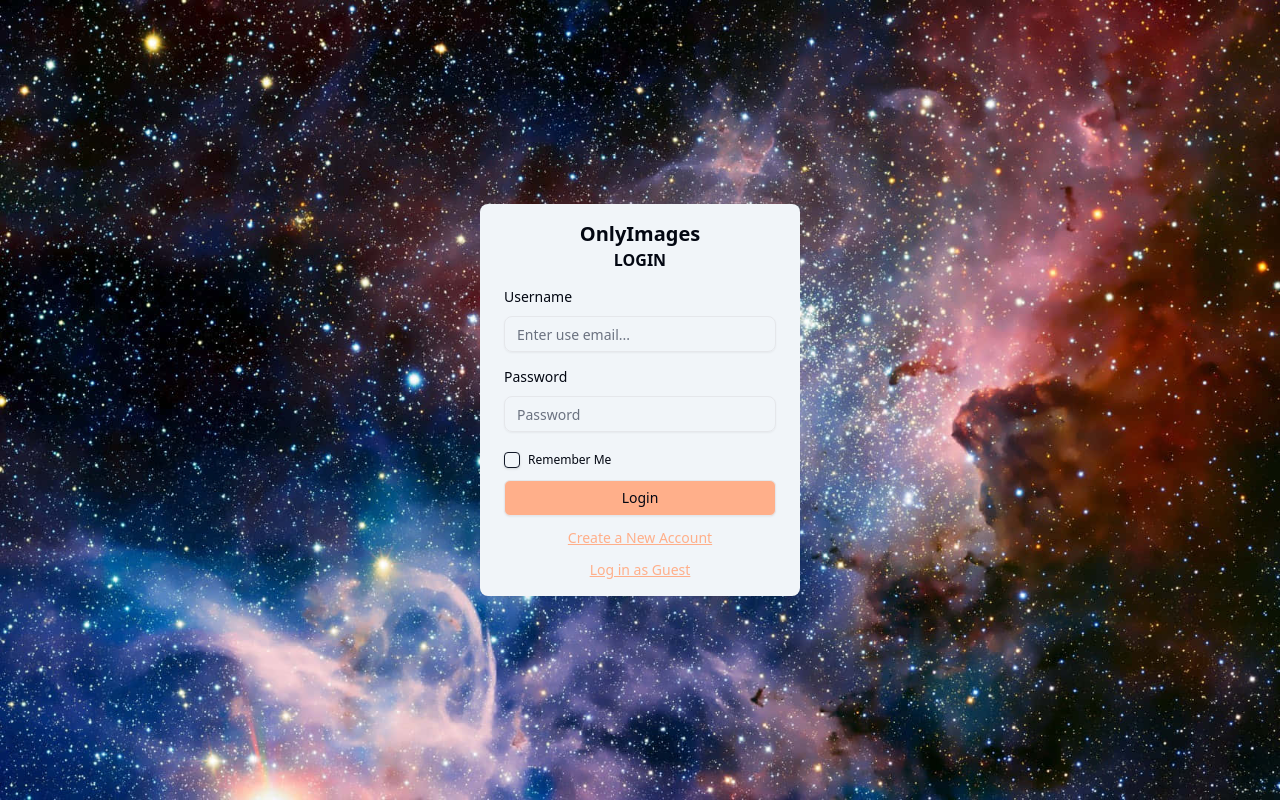
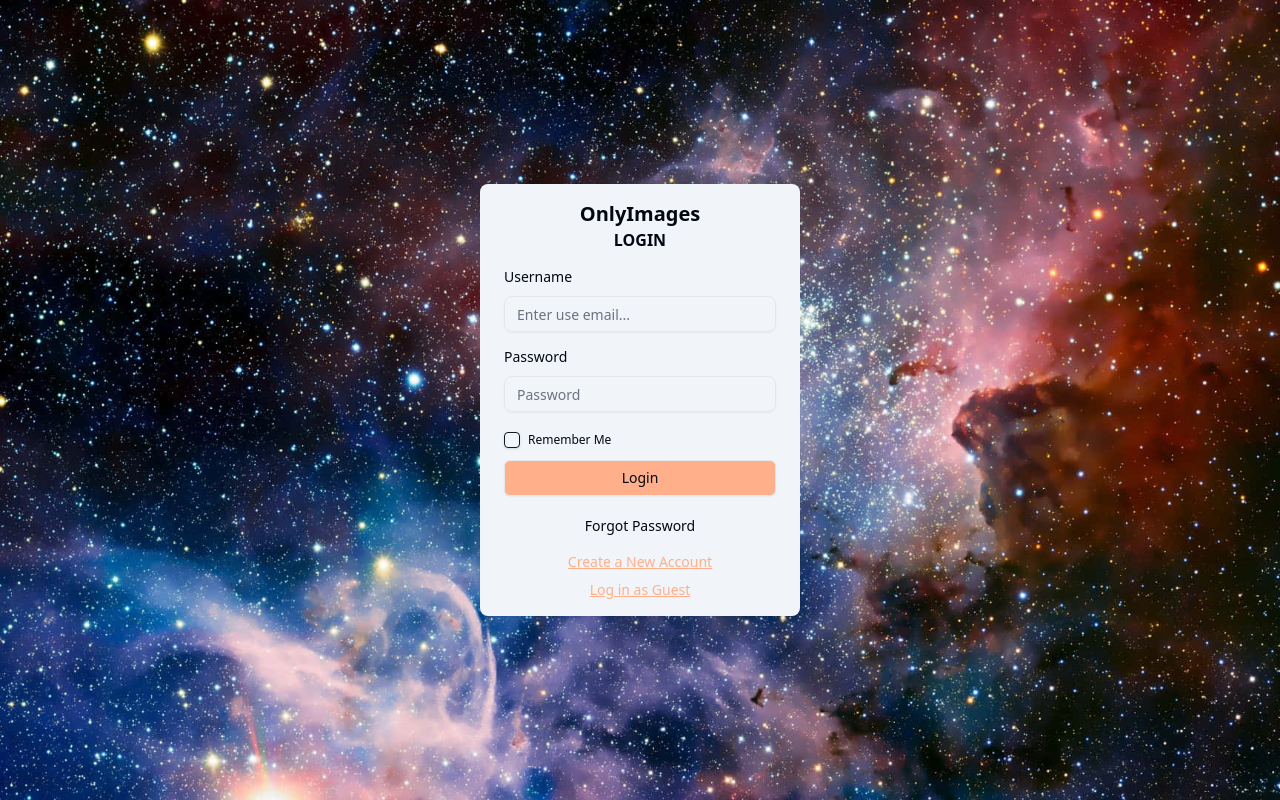
Before and after one commit to pitohui02/webdev_capstone, a React (Vite) app: page /login in a window 1280 px wide. Built offline with nearby package versions, Linux system fonts and the light colour scheme.

Commit message:
added confirm password modal

```diff
--- a/src/pages/login/login.tsx
+++ b/src/pages/login/login.tsx
@@ -17,6 +17,7 @@ import { useToast } from "../../@/components/ui/use-toast";
 import { supabase } from "../../client";
 import { useMutation, useQueryClient } from "@tanstack/react-query";
 import { ReloadIcon } from "@radix-ui/react-icons";
+import ForgotPasswordModal from "../../components/ForgotPasswordModal";
 
 const FormSchema = z.object({
 	email: z.string().min(1, "Email is required").max(100),
@@ -132,8 +133,7 @@ export default function LoginPage() {
 							)}
 						/>
 
-						<div className="flex flex-col items-center space-y-3">
-							<Button
+						<Button
 								type="submit"
 								variant="outline"
 								className="bg-[#FFAF8A] hover:bg-[#ffa880] w-full"
@@ -149,6 +149,11 @@ export default function LoginPage() {
 								)}
 							</Button>
 
+						<div className="flex flex-col items-center space-y-2">
+
+
+							<ForgotPasswordModal />
+
 							<Link to="/register" className="text-sm text-[#FFAF8A] underline">
 								Create a New Account
 							</Link>
```
